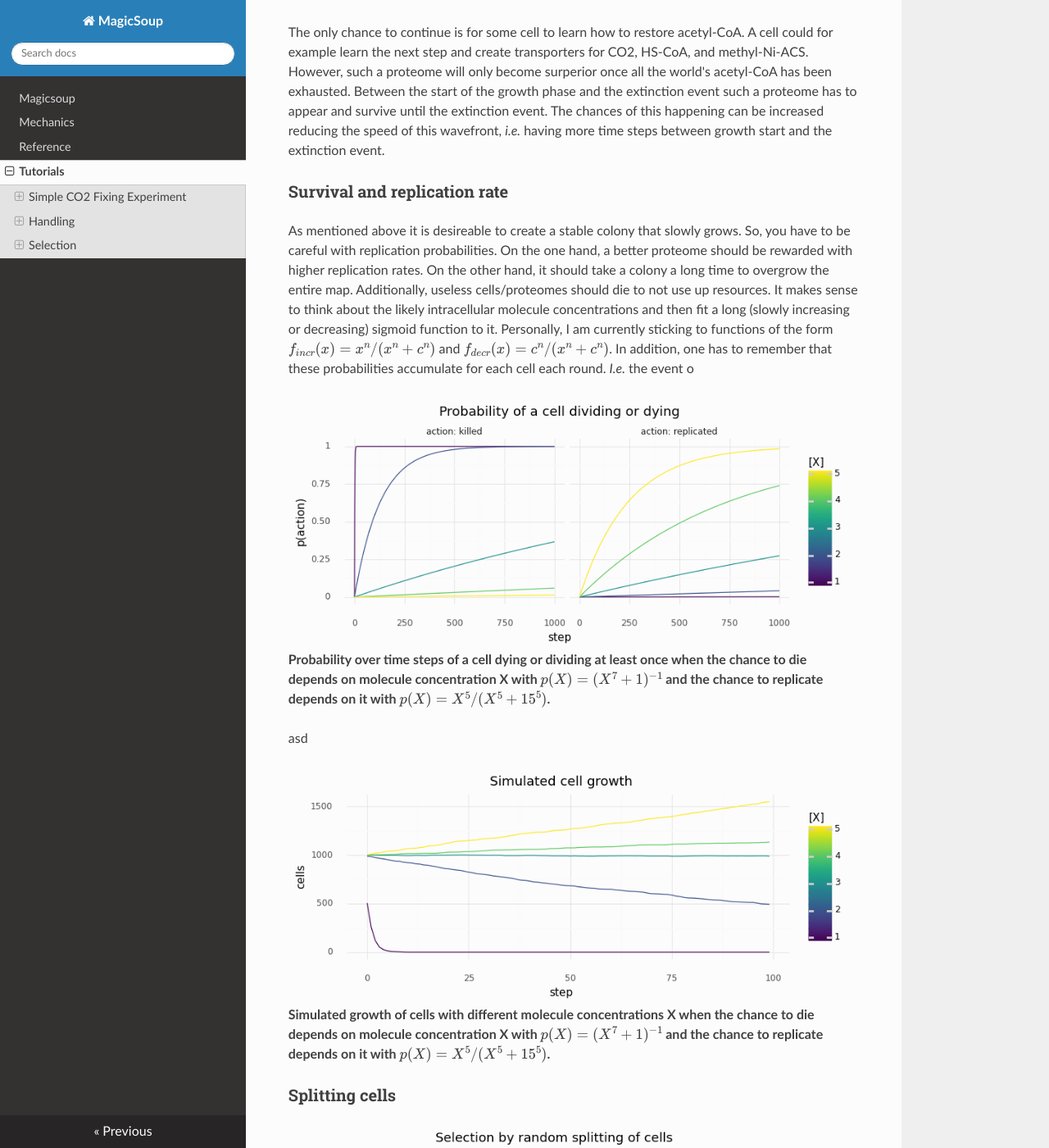
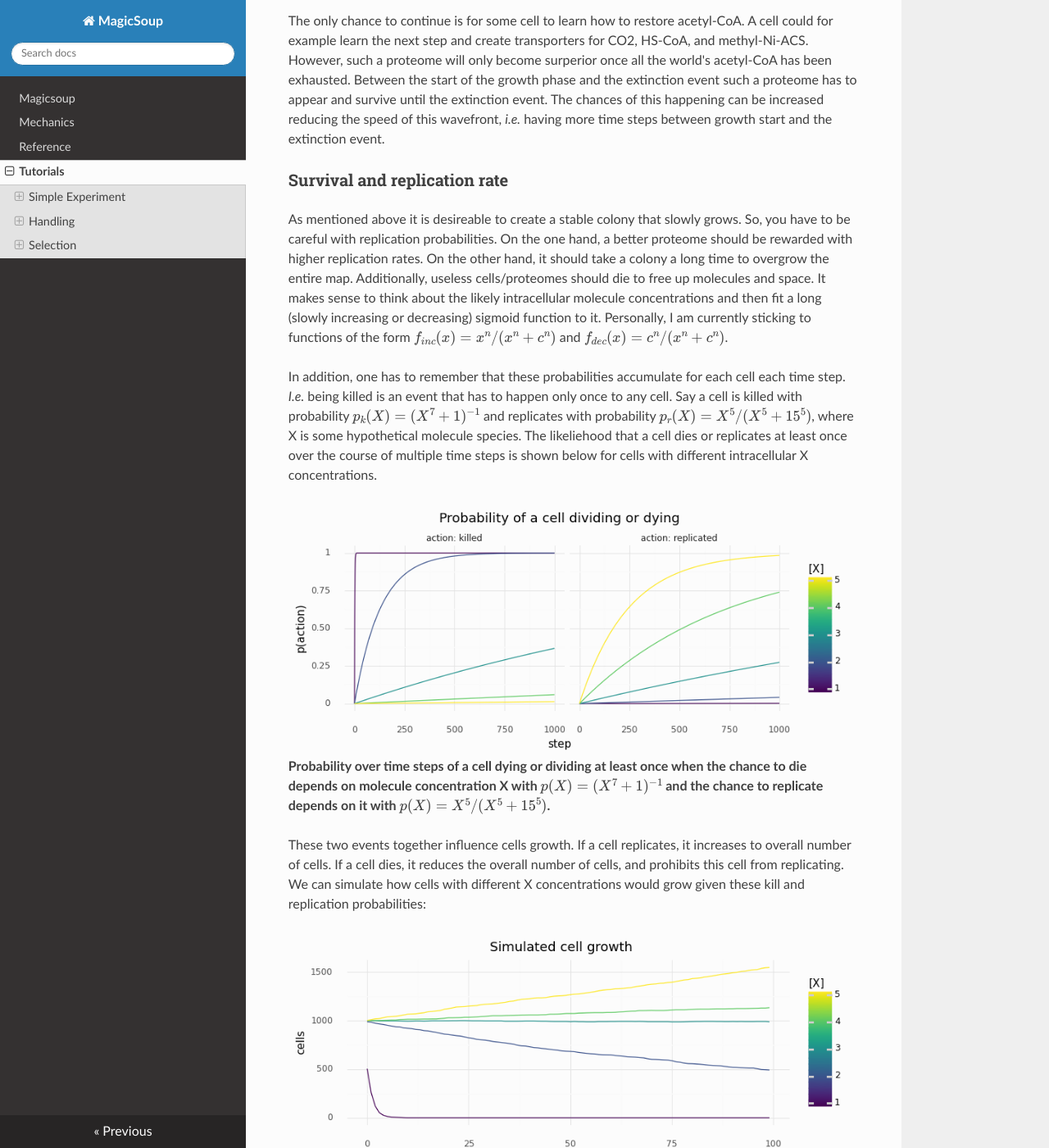
Before and after one commit to mRcSchwering/magic-soup, an MkDocs documentation site: the page built from docs/tutorials.md, in a window 1280 px wide and 1400 px high, scrolled down 11477 px. Shown: the whole window at 82% size. Built offline with MkDocs 1.6.1, drawn with Linux system fonts in a browser that asks for light colours; nearby versions of some CDN libraries; formulas are drawn with MathJax 3; some of the changed text lies outside the part shown.

Commit message:
selection tutorial

````diff
--- a/docs/tutorials.md
+++ b/docs/tutorials.md
@@ -1,16 +1,16 @@
 # Tutorials
 
 
-## Simple CO2 Fixing Experiment
+## Simple Experiment
 
 As a simple example one could try to teach cells to fix CO2 in a simulation.
-Cells should create a set of proteins that can fix CO2 into some biologically useful form.
+Cells should create a set of proteins that can convert CO2 into some biologically useful form.
 We could define acetyl-CoA as the desired end product.
 So, a cell's survival will be based on its intracellular acetyl-CoA concentration and CO2 will be supplied in abundance.
 
 ### Chemistry
 
-The basis for how cells are allowed to achieved that is defined by this simulation's chemistry.
+The basis for how cells are allowed to achieve that is defined by the simulation's chemistry.
 Here, we will use the [Wood-Ljungdahl pathway](https://en.wikipedia.org/wiki/Wood%E2%80%93Ljungdahl_pathway) as a starting point.
 There are a few molecule species and reactions that eventually end up in acetylating coenzyme A.
 Below, we create a file _chemistry.py_ in which we define all these molecules and reactions.
@@ -36,7 +36,6 @@
 methylNiACS = Molecule("methyl-Ni-ACS", 300.0 * 1e3)
 HSCoA = Molecule("HS-CoA", 200.0 * 1e3)
 acetylCoA = Molecule("acetyl-CoA", 260.0 * 1e3)
-
 
 MOLECULES = [
     NADPH,
@@ -403,7 +402,7 @@
 ## Handling
 
 These are some examples for monitoring, checkpointing, and parametrizing simulations.
-Let's assume a setup like described in the [experiment above](#simple-co2-fixing-experiment).
+Let's assume a setup like described in the [experiment above](#simple-experiment).
 So, the _main.py_ looks something like this:
 
 ```python
@@ -610,7 +609,7 @@
 ## Selection
 
 Here, I want to focus on cell replication and survival.
-In the [experiment above](#simple-co2-fixing-experiment) I just used some functions to
+In the [experiment above](#simple-experiment) I just used some functions to
 derive a probability for killing or replicating cells based on intracellular ATP, NADPH, and acetyl-CoA concentrations.
 
 ```python
@@ -665,7 +664,7 @@
   dividing cells that runs over the map. After it has ecompassed the entire map once, it disappears.
 
 In general, the wavefront is a good sign because it means some cell figured out how to increase its chance of dividing.
-Using the [experiment from above](#simple-co2-fixing-experiment) it is likely that at some time point
+Using the [experiment from above](#simple-experiment) it is likely that at some time point
 a cell with an acetyl-CoA transporter appears. As long as there is acetyl-CoA on the map, this cell (and all its descendants)
 will be able to quickly replicate.
 Their NADPH and ATP concentrations will get low and they will only live a few time steps.
@@ -686,22 +685,55 @@
 So, you have to be careful with replication probabilities.
 On the one hand, a better proteome should be rewarded with higher replication rates.
 On the other hand, it should take a colony a long time to overgrow the entire map.
-Additionally, useless cells/proteomes should die to not use up resources.
+Additionally, useless cells/proteomes should die to free up molecules and space.
 It makes sense to think about the likely intracellular molecule concentrations and then fit a long (slowly increasing or decreasing)
 sigmoid function to it.
-Personally, I am currently sticking to functions of the form $f_{incr}(x) = x^n / (x^n + c^n)$ and $f_{decr}(x) = c^n / (x^n + c^n)$.
-In addition, one has to remember that these probabilities accumulate for each cell each round.
-_I.e._ the event o
+Personally, I am currently sticking to functions of the form $f_{inc}(x) = x^n / (x^n + c^n)$ and $f_{dec}(x) = c^n / (x^n + c^n)$.
+
+In addition, one has to remember that these probabilities accumulate for each cell each time step.
+_I.e._ being killed is an event that has to happen only once to any cell.
+Say a cell is killed with probability $p_k(X) =(X^7 + 1)^{-1}$ and replicates with probability $p_r(X) = X^5 / (X^5 + 15^5)$, where
+X is some hypothetical molecule species.
+The likeliehood that a cell dies or replicates at least once over the course of multiple time steps is shown below for cells with
+different intracellular X concentrations.
 
 ![](img/kill_repl_prob.png)
 **Probability over time steps of a cell dying or dividing at least once when the chance to die depends on molecule concentration X with $p(X) =(X^7 + 1)^{-1}$ and the chance to replicate depends on it with $p(X) = X^5 / (X^5 + 15^5)$.**
 
-asd
+These two events together influence cells growth.
+If a cell replicates, it increases to overall number of cells.
+If a cell dies, it reduces the overall number of cells, and prohibits this cell from replicating.
+We can simulate how cells with different X concentrations would grow given these kill and replication probabilities:
 
 ![](img/sim_cell_growth.png)
 **Simulated growth of cells with different molecule concentrations X when the chance to die depends on molecule concentration X with $p(X) =(X^7 + 1)^{-1}$ and the chance to replicate depends on it with $p(X) = X^5 / (X^5 + 15^5)$.**
 
+It helps to take a look at such a plot in order to see if the chosen probability functions lead to a balanced growth.
+Here, the probability functions would be good if we expect $X \in [1,5]$ and $X \ge 3$ to be a healthy cell.
+
 ### Splitting cells
+
+To keep cells in exponential growth phase indefinitely you can split them.
+In this simulation splitting cells would equate to randomly selecting a few cells, creating a new world map,
+then placing these selected cells on the new world map.
+This way the cells have new molecules and open space to grow.
+
+However, the split itself will select for fast replicating cells.
+Let's take the example from above with $p_k(X) =(X^7 + 1)^{-1}$ and $p_r(X) = X^5 / (X^5 + 15^5)$.
+The plot below shows simulated cell growth, where cells were split with different split ratios whenever the total number of cells exeeded 7k.
+Gray areas represent the total number of cells, stacked bar charts show the cell type composition before the split.
+We have cell types with X concentrations of 3, 4, 5, and 6.
 
 ![](img/splitting_cells.png)
 **Simulated growth of cells with different molecule concentrations X when the chance to die depends on molecule concentration X with $p(X) =(X^7 + 1)^{-1}$ and the chance to replicate depends on it with $p(X) = X^5 / (X^5 + 15^5)$. Cells are split at different split ratios whenever they exceed a total count of 7000. Gray area represents total cell count, bars represent cell type composition before the split.**
+
+As you can see all cell types except the fastest growing cell type (with $X=5$) quickly disappear.
+Higher split ratios reduce stochastic effects a little bit, but the trend is the same.
+However, this cell type might not be the one that we want.
+_E.g._ $X=5$ might be a cell that just created a very fast acetyl-CoA importer.
+Maybe $X=3$ was a cell type that was able to restore its own acetyl-CoA, but it was filtered out after a few splits.
+
+As long as there is enough acetyl-CoA on the map cells are not pressured into creating their own.
+So, the extinction event from above is not all bad.
+On the one hand, it can give acetyl-CoA-creating cell types a chance.
+On the other hand, it might just erase all of cells.
--- a/src/magicsoup/__init__.py
+++ b/src/magicsoup/__init__.py
@@ -1,4 +1,4 @@
-__version__ = "0.0.6"
+__version__ = "0.1.0"
 
 from .containers import *
 from .genetics import *
````
Also changed, not shown: other parts of docs/tutorials.md (+2 -2 lines).
